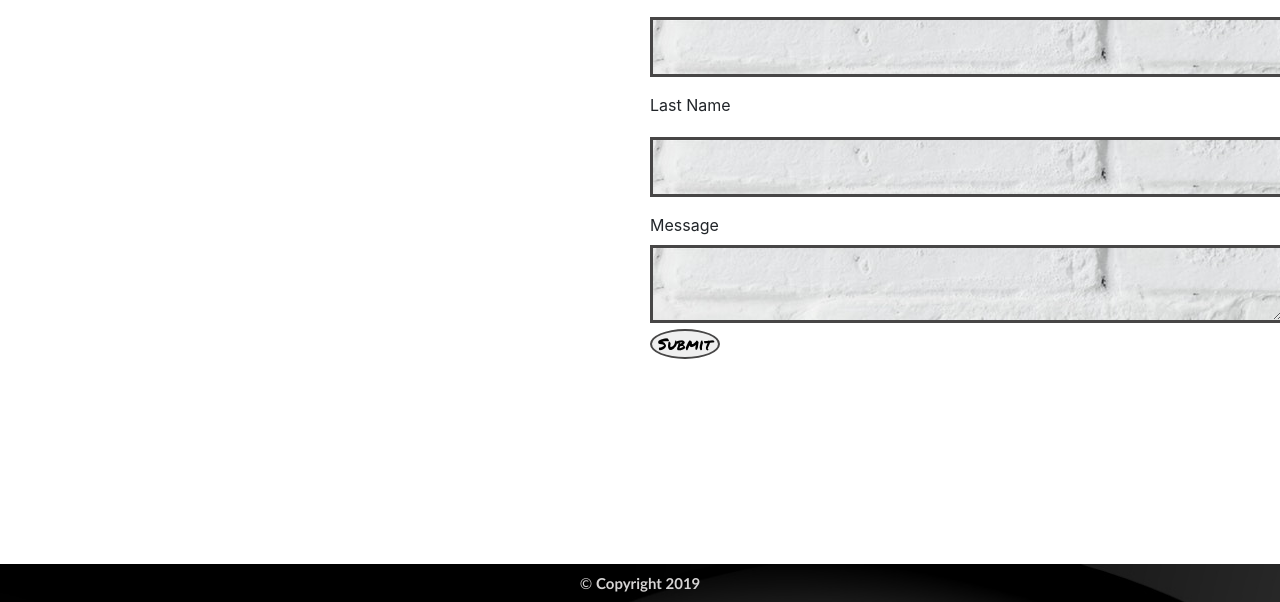
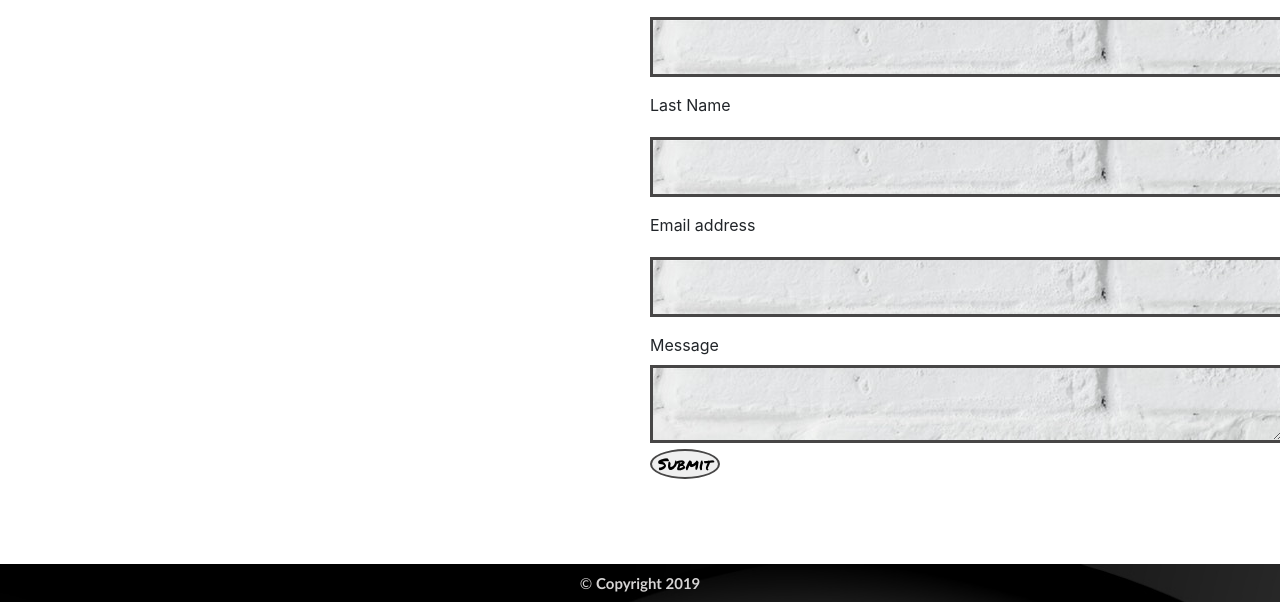
Before and after one commit to veliyagci/veliyagciportfolio, a plain HTML site: page contact.html in a window 1280 px wide. Shown: the part 198-800 px from the top of the page. Drawn offline with nearby package versions, Linux system fonts and the light colour scheme.

Commit message:
last version

```diff
--- a/assets/css/style.css
+++ b/assets/css/style.css
@@ -24,7 +24,6 @@
     font-family: 'Caveat', cursive;
     float: left;
     width: 70%;
-
 }
 #Project{
     border: 5px solid;
@@ -195,6 +194,7 @@ input[type=Send] {
     width: 50%;
     margin-top: 6px;
     padding: 10px;
+    margin-bottom: 50px;
 }
 @media only screen and (max-width: 992px) {
     #Portfolio , #Home , #Contact , #Github , #Resume , #Linkedln{
--- a/contact.html
+++ b/contact.html
@@ -32,6 +32,9 @@
             <label for="lname">Last Name</label>
             <input type="text" id="lname" name="lastname" >
 
+            <label for="lname">Email address</label>
+            <input type="text" id="email" name="email" >
+
             <label for="subject">Message</label>
             <textarea id="message" name="message" ></textarea>
             <button id="button1">Submit</button></div>
```
